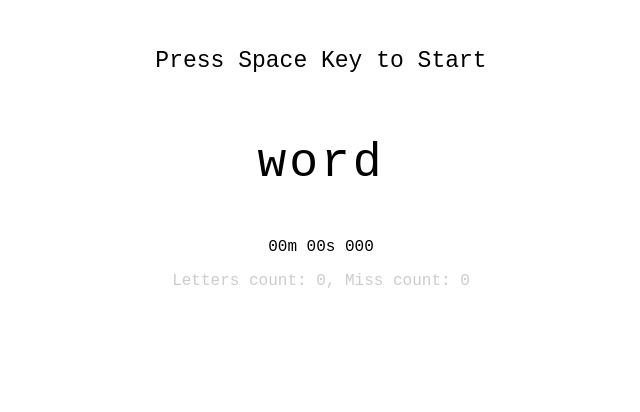
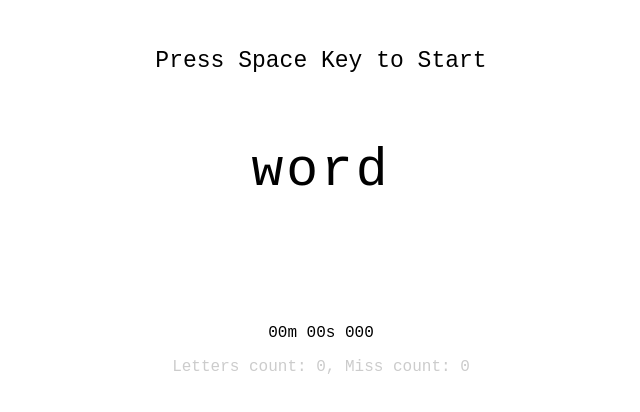
Before and after one commit to rika0384/TypingGame, a plain HTML site: page index.html in a window 1280 px wide. Shown: the whole page, without its empty margins (319-959 px from the left). Drawn offline with Linux system fonts and the light colour scheme.

Commit message:
html fix

```diff
--- a/index.html
+++ b/index.html
@@ -10,9 +10,9 @@
     text-align: center;
   }
   #target{
-    font-size: 48px;
+    font-size: 53px;
     letter-spacing: 3px;
-    hight: 120px;
+    height: 130px;
   }
   .info{
     color: #ccc;
```
